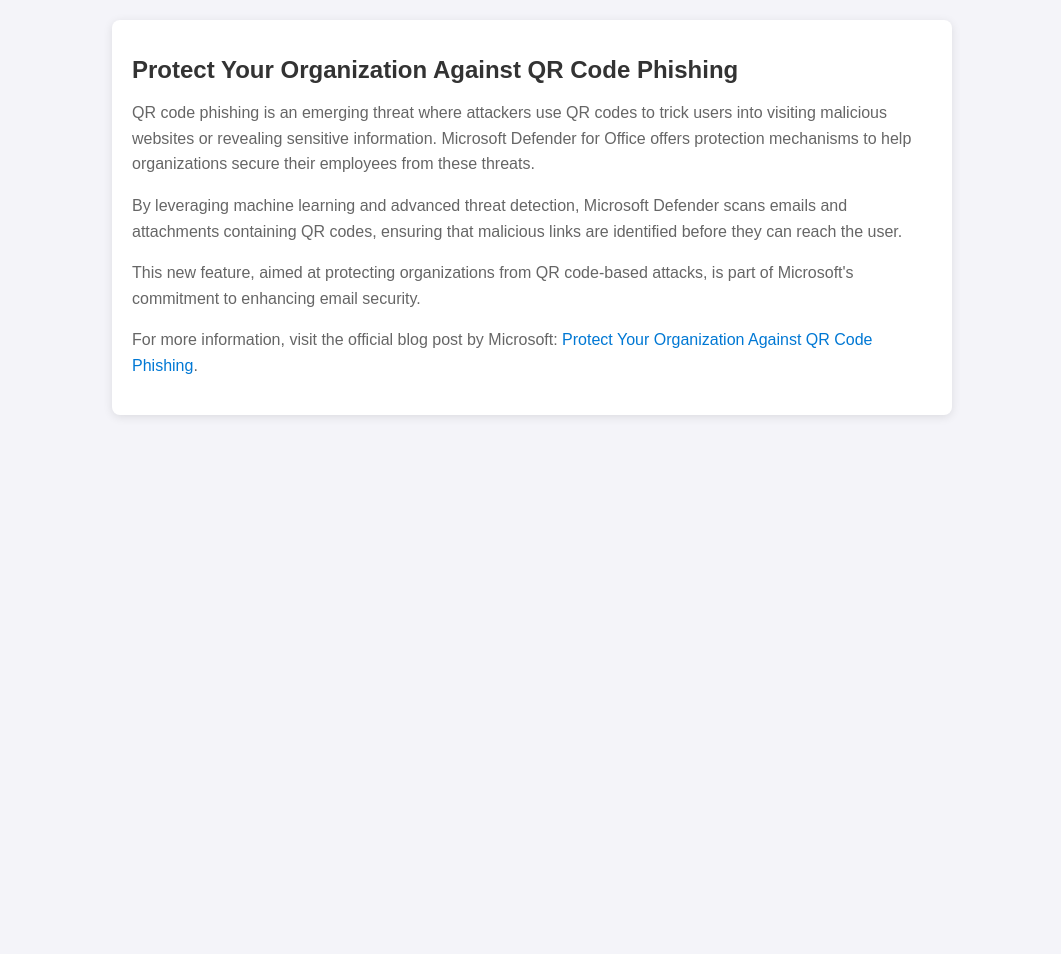
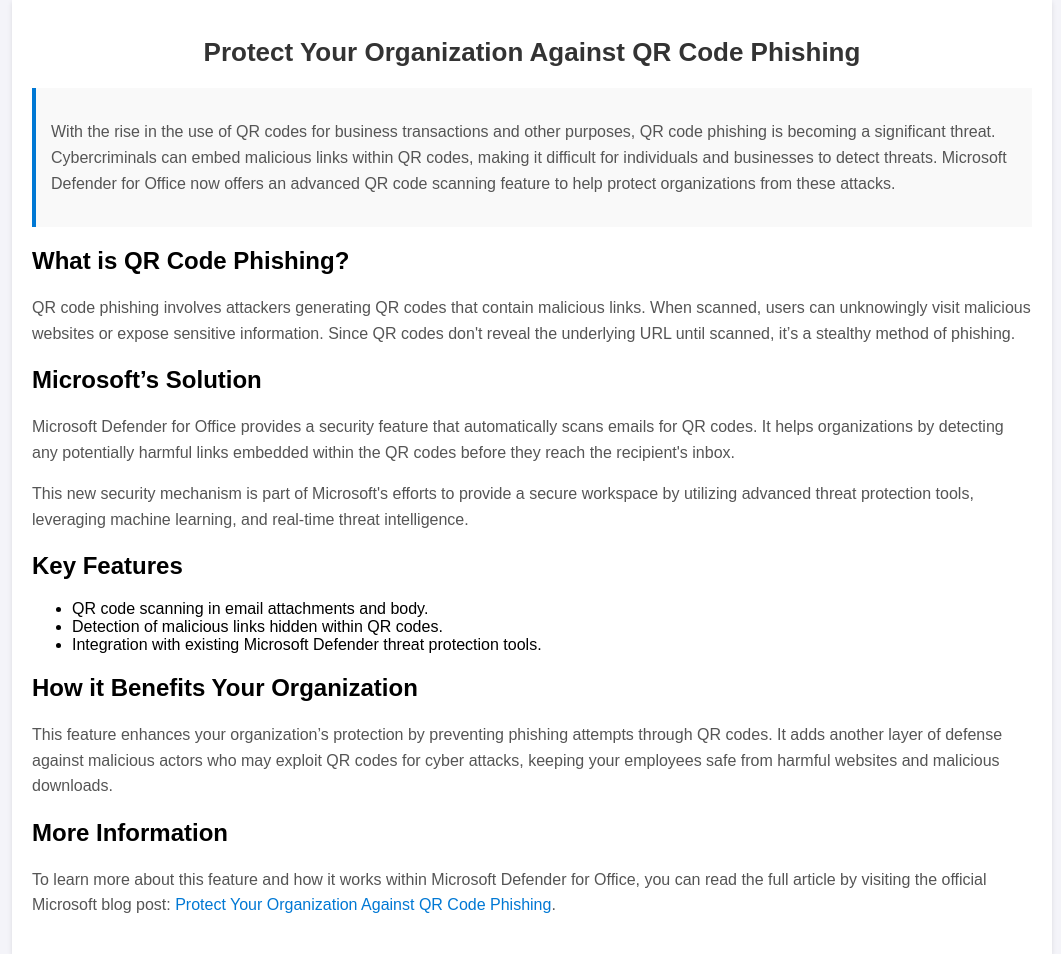
Before and after one commit to devil-14/Testing-website-, a Jekyll site: the page info/index.html, which Jekyll copies as it is, in a window 1280 px wide. Shown: the whole page, without its empty margins (108-1169 px from the left). Built offline with Jekyll 4.4.1, drawn with Linux system fonts in a browser that asks for light colours; before the commit the page ends 900 px from its top, so only the background shows below that.

Commit message:
Update index.html

```diff
--- a/info/index.html
+++ b/info/index.html
@@ -3,28 +3,36 @@
 <head>
     <meta charset="UTF-8">
     <meta name="viewport" content="width=device-width, initial-scale=1.0">
-    <title>QR Code Phishing Protection - Microsoft Defender</title>
+    <title>Protect Your Organization Against QR Code Phishing</title>
     <style>
         body {
             font-family: Arial, sans-serif;
             background-color: #f4f4f9;
-            margin: 20px;
+            margin: 0;
+            padding: 0;
         }
         .container {
-            max-width: 800px;
+            max-width: 1000px;
             margin: auto;
-            background: #fff;
             padding: 20px;
-            border-radius: 8px;
-            box-shadow: 0 2px 10px rgba(0, 0, 0, 0.1);
+            background: white;
+            box-shadow: 0px 2px 5px rgba(0, 0, 0, 0.1);
         }
         h1 {
-            font-size: 24px;
             color: #333;
+            font-size: 26px;
+            text-align: center;
+            margin-bottom: 20px;
         }
         p {
+            color: #555;
             line-height: 1.6;
-            color: #666;
+        }
+        .summary {
+            background-color: #f9f9f9;
+            padding: 15px;
+            margin: 20px 0;
+            border-left: 4px solid #0078d4;
         }
         a {
             color: #0078d4;
@@ -36,12 +44,35 @@
     </style>
 </head>
 <body>
+
     <div class="container">
         <h1>Protect Your Organization Against QR Code Phishing</h1>
-        <p>QR code phishing is an emerging threat where attackers use QR codes to trick users into visiting malicious websites or revealing sensitive information. Microsoft Defender for Office offers protection mechanisms to help organizations secure their employees from these threats.</p>
-        <p>By leveraging machine learning and advanced threat detection, Microsoft Defender scans emails and attachments containing QR codes, ensuring that malicious links are identified before they can reach the user.</p>
-        <p>This new feature, aimed at protecting organizations from QR code-based attacks, is part of Microsoft's commitment to enhancing email security.</p>
-        <p>For more information, visit the official blog post by Microsoft: <a href="https://techcommunity.microsoft.com/t5/microsoft-defender-for-office/protect-your-organizations-against-qr-code-phishing-with/ba-p/4007041" target="_blank">Protect Your Organization Against QR Code Phishing</a>.</p>
+
+        <div class="summary">
+            <p>With the rise in the use of QR codes for business transactions and other purposes, QR code phishing is becoming a significant threat. Cybercriminals can embed malicious links within QR codes, making it difficult for individuals and businesses to detect threats. Microsoft Defender for Office now offers an advanced QR code scanning feature to help protect organizations from these attacks.</p>
+        </div>
+
+        <h2>What is QR Code Phishing?</h2>
+        <p>QR code phishing involves attackers generating QR codes that contain malicious links. When scanned, users can unknowingly visit malicious websites or expose sensitive information. Since QR codes don't reveal the underlying URL until scanned, it’s a stealthy method of phishing.</p>
+
+        <h2>Microsoft’s Solution</h2>
+        <p>Microsoft Defender for Office provides a security feature that automatically scans emails for QR codes. It helps organizations by detecting any potentially harmful links embedded within the QR codes before they reach the recipient's inbox.</p>
+
+        <p>This new security mechanism is part of Microsoft's efforts to provide a secure workspace by utilizing advanced threat protection tools, leveraging machine learning, and real-time threat intelligence.</p>
+
+        <h2>Key Features</h2>
+        <ul>
+            <li>QR code scanning in email attachments and body.</li>
+            <li>Detection of malicious links hidden within QR codes.</li>
+            <li>Integration with existing Microsoft Defender threat protection tools.</li>
+        </ul>
+
+        <h2>How it Benefits Your Organization</h2>
+        <p>This feature enhances your organization’s protection by preventing phishing attempts through QR codes. It adds another layer of defense against malicious actors who may exploit QR codes for cyber attacks, keeping your employees safe from harmful websites and malicious downloads.</p>
+
+        <h2>More Information</h2>
+        <p>To learn more about this feature and how it works within Microsoft Defender for Office, you can read the full article by visiting the official Microsoft blog post: <a href="https://techcommunity.microsoft.com/t5/microsoft-defender-for-office/protect-your-organizations-against-qr-code-phishing-with/ba-p/4007041" target="_blank">Protect Your Organization Against QR Code Phishing</a>.</p>
     </div>
+
 </body>
 </html>
```
